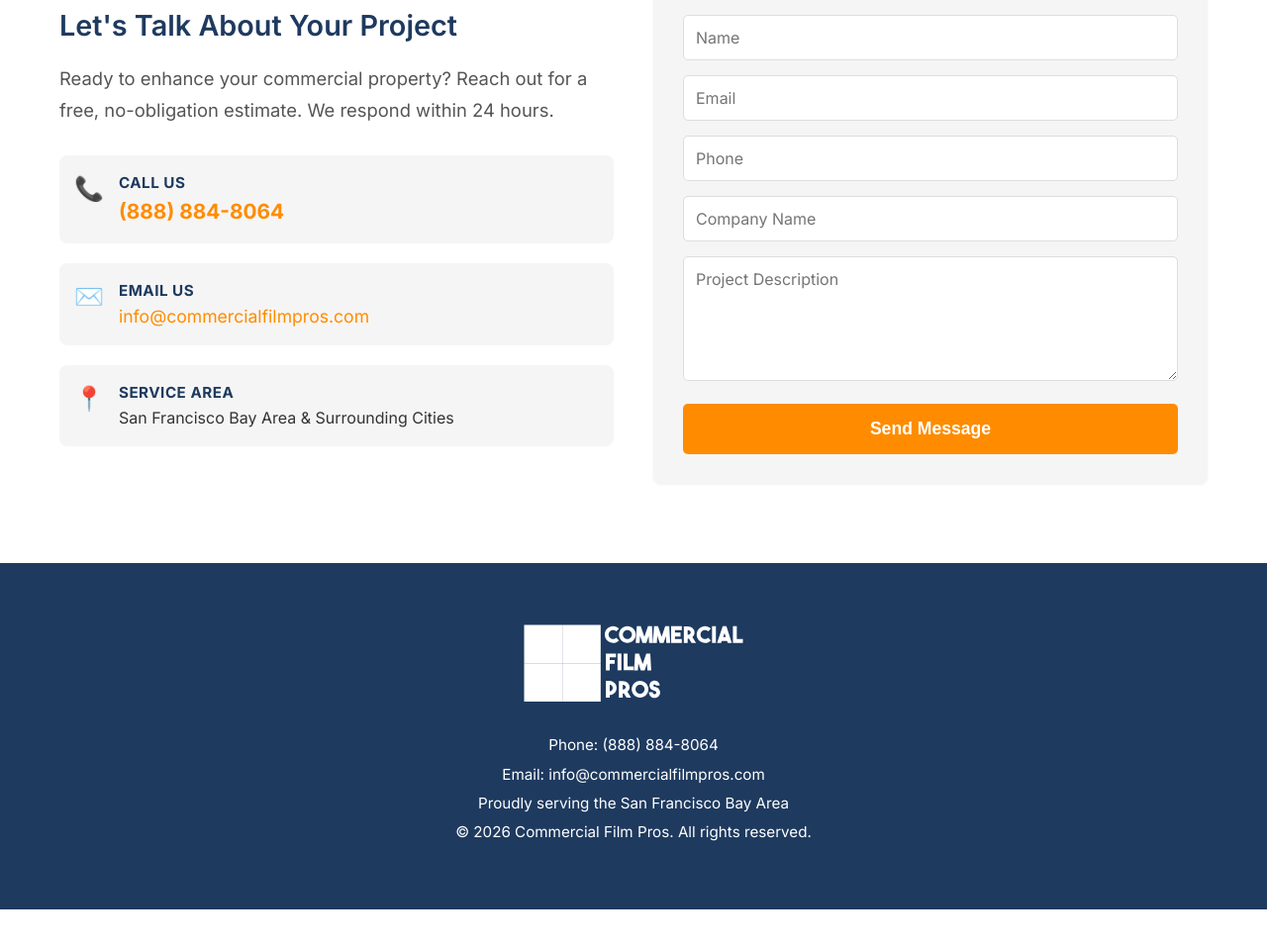
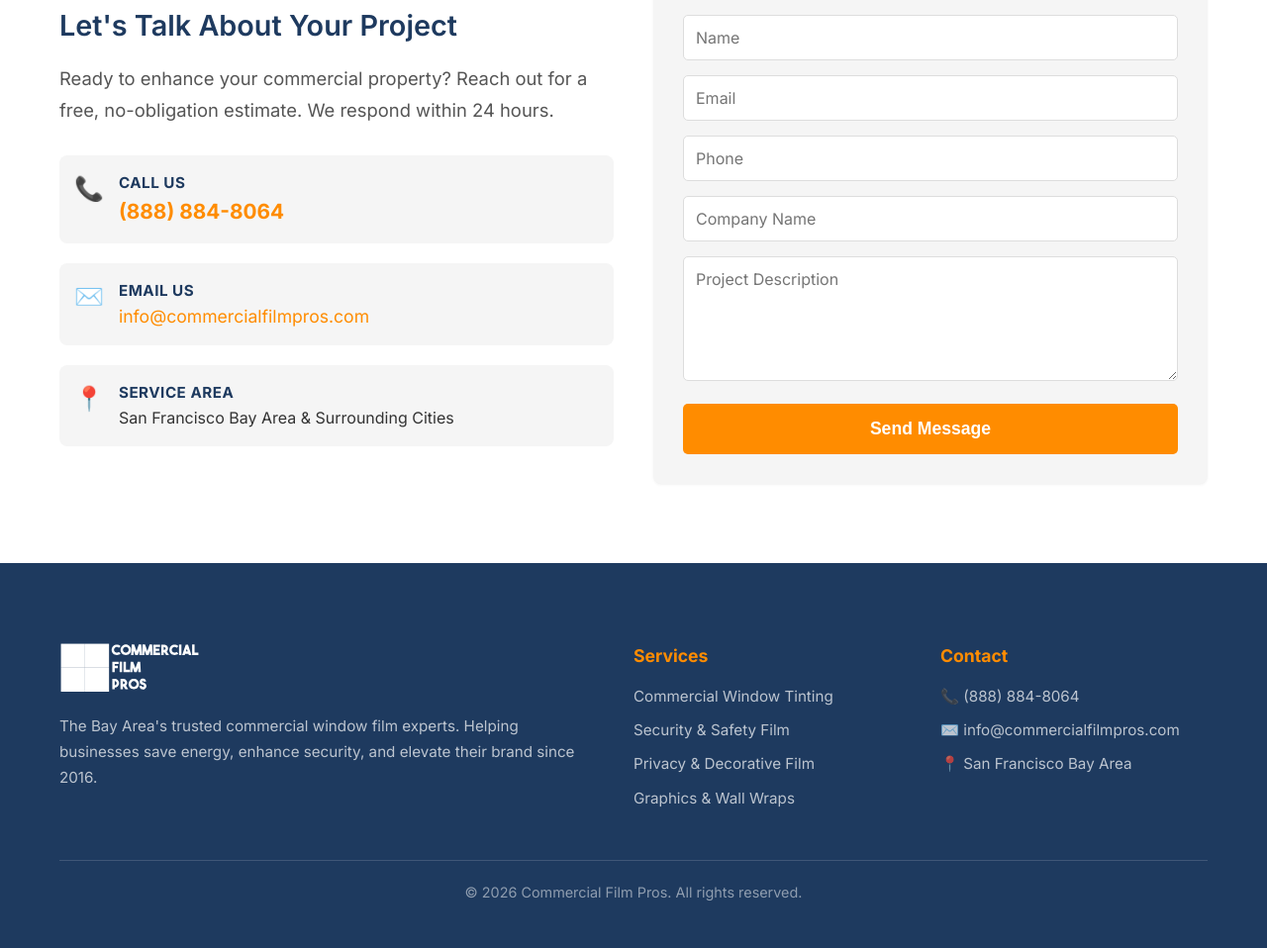
Before and after one commit to izzy358/commercial-film-pros, a plain HTML site: page index.html in a window 1280 px wide. Shown: the part 5022-5980 px from the top of the page at 99% size. Before the commit the page ends 5941 px from the top, so only its background shows below. Drawn offline with Linux system fonts and the light colour scheme.

Commit message:
Upgrade footer - 3 column grid, services, contact, branding

```diff
--- a/index.html
+++ b/index.html
@@ -272,13 +272,30 @@
 
     <footer>
         <div class="container">
-            <div class="footer-logo">
-                <img src="logo.svg" alt="Commercial Film Pros Logo" style="height:80px;width:auto;">
+            <div class="footer-grid">
+                <div class="footer-brand">
+                    <img src="logo.svg" alt="Commercial Film Pros Logo" class="footer-logo-img">
+                    <p>The Bay Area's trusted commercial window film experts. Helping businesses save energy, enhance security, and elevate their brand since 2016.</p>
+                </div>
+                <div class="footer-links">
+                    <h4>Services</h4>
+                    <ul>
+                        <li><a href="#services">Commercial Window Tinting</a></li>
+                        <li><a href="#services">Security & Safety Film</a></li>
+                        <li><a href="#services">Privacy & Decorative Film</a></li>
+                        <li><a href="#services">Graphics & Wall Wraps</a></li>
+                    </ul>
+                </div>
+                <div class="footer-contact">
+                    <h4>Contact</h4>
+                    <ul>
+                        <li>📞 <a href="tel:8888848064">(888) 884-8064</a></li>
+                        <li>✉️ <a href="mailto:info@commercialfilmpros.com">info@commercialfilmpros.com</a></li>
+                        <li>📍 San Francisco Bay Area</li>
+                    </ul>
+                </div>
             </div>
-            <div class="footer-info">
-                <p>Phone: (888) 884-8064</p>
-                <p>Email: info@commercialfilmpros.com</p>
-                <p>Proudly serving the San Francisco Bay Area</p>
+            <div class="footer-bottom">
                 <p>&copy; 2026 Commercial Film Pros. All rights reserved.</p>
             </div>
         </div>
--- a/styles.css
+++ b/styles.css
@@ -596,25 +596,66 @@ header .logo img {
 footer {
     background: var(--secondary-navy);
     color: var(--white);
-    padding: 40px 0;
-    text-align: center;
+    padding: 60px 0 20px;
 }
 
-footer .container {
-    display: flex;
-    flex-direction: column;
-    align-items: center;
-    gap: 20px;
+.footer-grid {
+    display: grid;
+    grid-template-columns: 2fr 1fr 1fr;
+    gap: 40px;
+    margin-bottom: 40px;
 }
 
-footer .footer-logo img {
+.footer-brand .footer-logo-img {
     height: 50px;
-    filter: brightness(0) invert(1); /* Makes SVG white */
+    filter: brightness(0) invert(1);
+    margin-bottom: 15px;
 }
 
-footer .footer-info p {
-    margin: 5px 0;
+.footer-brand p {
     font-size: 0.95em;
+    color: rgba(255,255,255,0.7);
+    line-height: 1.7;
+}
+
+.footer-links h4,
+.footer-contact h4 {
+    font-size: 1.1em;
+    margin-bottom: 15px;
+    color: var(--primary-orange);
+}
+
+.footer-links ul,
+.footer-contact ul {
+    list-style: none;
+    padding: 0;
+}
+
+.footer-links li,
+.footer-contact li {
+    margin-bottom: 10px;
+    font-size: 0.95em;
+    color: rgba(255,255,255,0.7);
+}
+
+.footer-links a,
+.footer-contact a {
+    color: rgba(255,255,255,0.7);
+    text-decoration: none;
+    transition: color 0.3s;
+}
+
+.footer-links a:hover,
+.footer-contact a:hover {
+    color: var(--white);
+}
+
+.footer-bottom {
+    border-top: 1px solid rgba(255,255,255,0.15);
+    padding-top: 20px;
+    text-align: center;
+    font-size: 0.9em;
+    color: rgba(255,255,255,0.5);
 }
 
 /* Mobile Responsiveness */
```
